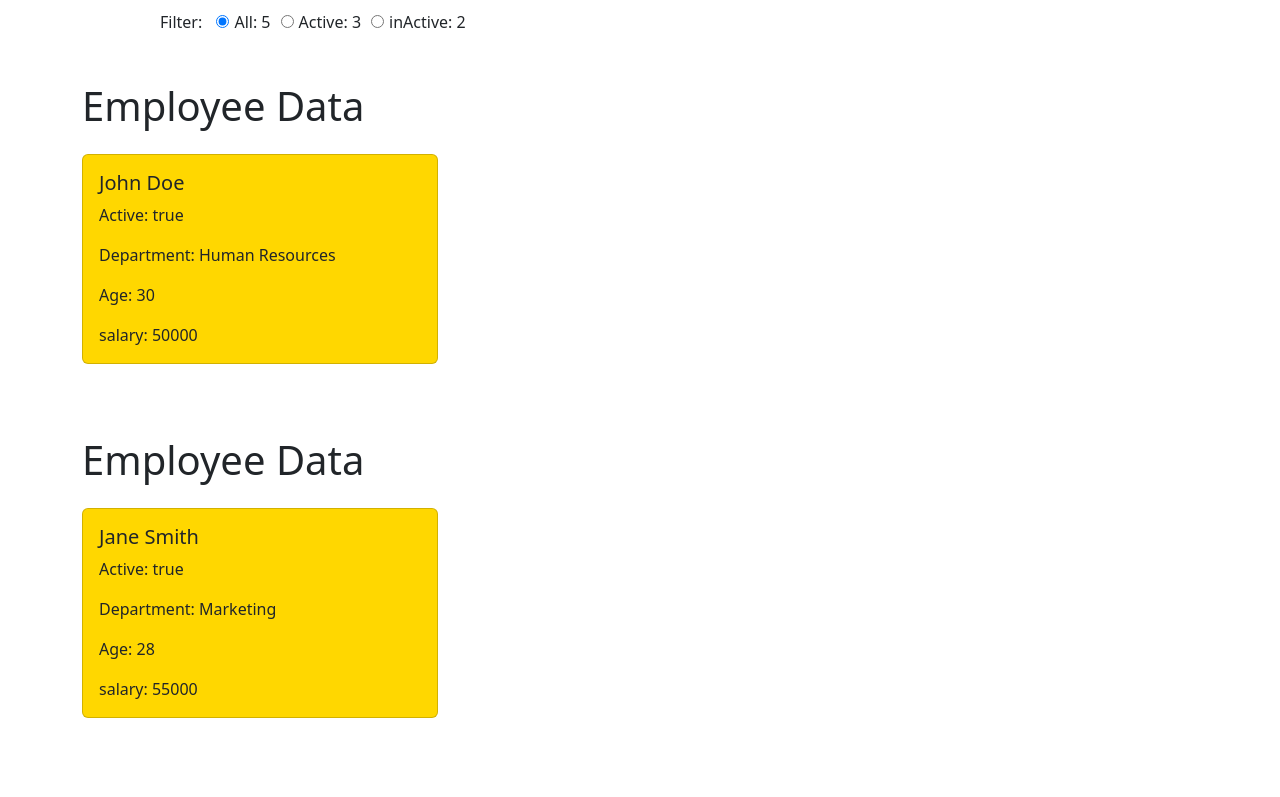
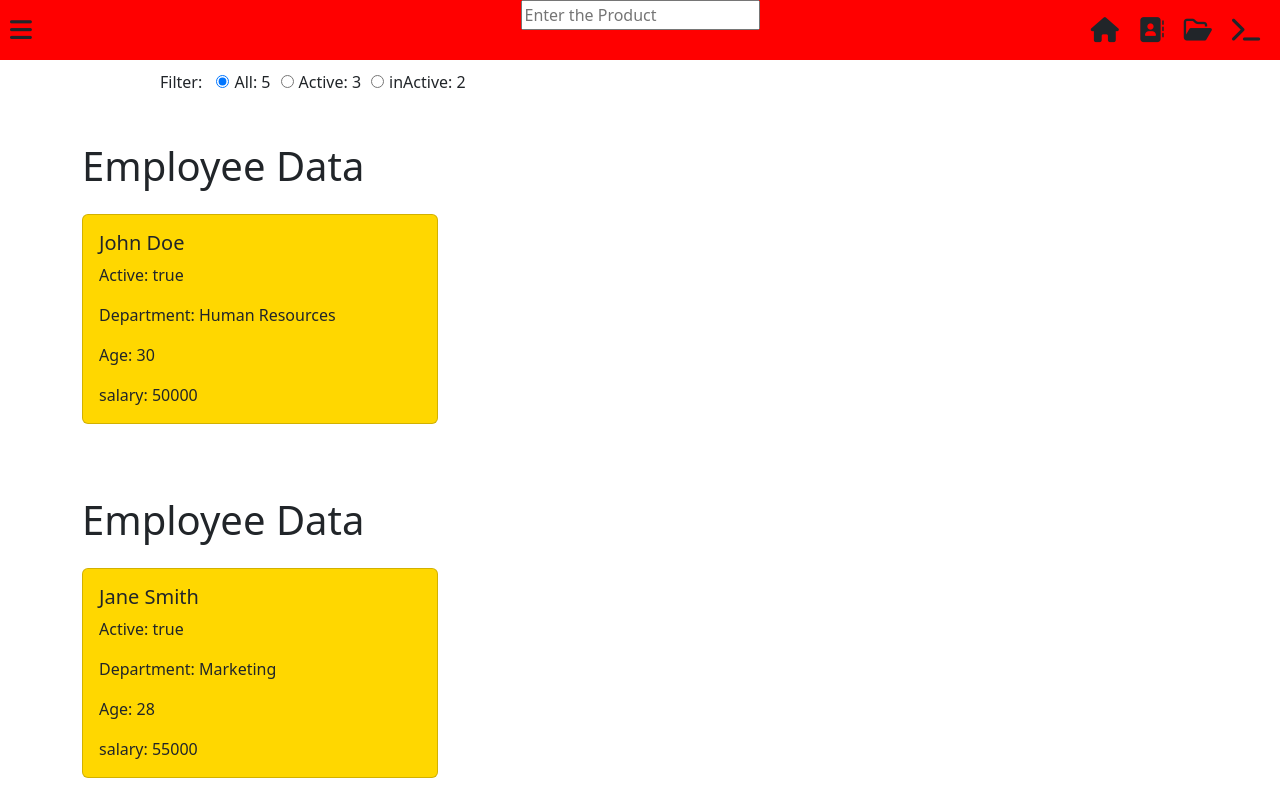
Before and after one commit to ShubhamMore6688/Angular, an Angular app in the folder project/: page / in a window 1280 px wide. Shown: the top 797 px of the page. Built offline with nearby package versions, Linux system fonts and the light colour scheme.

Commit message:
non-related component communication

```diff
--- a/project/src/app/app.component.html
+++ b/project/src/app/app.component.html
@@ -7,8 +7,9 @@
 <!-- <app-ng-containers></app-ng-containers> -->
 <!-- <app-ng-template></app-ng-template> -->
 
-<!-- <app-homepage></app-homepage> -->
-<app-custom-prop-binding></app-custom-prop-binding>
+<app-homepage></app-homepage>
+<!-- <app-navbar></app-navbar>
+<app-custom-prop-binding></app-custom-prop-binding> -->
 
 <br>
 <!-- <app-eventbinding></app-eventbinding> -->
--- a/project/src/app/component/custom-prop-binding/custom-prop-binding.component.html
+++ b/project/src/app/component/custom-prop-binding/custom-prop-binding.component.html
@@ -8,5 +8,7 @@
 <div class="container" *ngFor="let item of employee" >
     <h1 class="mt-5 mb-4">Employee Data</h1>
 
-    <app-users  [emp]="item" *ngIf="usersToBeDisplay === 'All' || item.active.toString() === usersToBeDisplay"></app-users>
+    <!-- <app-users  [emp]="item" *ngIf="usersToBeDisplay === 'All' || item.active.toString() === usersToBeDisplay"></app-users> -->
+    <app-users  [emp]="item" *ngIf="searchText === '' || item.name.includes(searchText)" ></app-users>
+
 </div>
--- a/project/src/app/component/custom-prop-binding/custom-prop-binding.component.ts
+++ b/project/src/app/component/custom-prop-binding/custom-prop-binding.component.ts
@@ -1,4 +1,4 @@
-import { Component } from '@angular/core';
+import { Component, Input } from '@angular/core';
 
 @Component({
   selector: 'app-custom-prop-binding',
@@ -58,5 +58,10 @@ usersToBeDisplay: string = 'All'
 
 onFilterChange(value: string){
     this.usersToBeDisplay = value;
+
+
 }
+@Input()
+searchText:string = ''
+
 }
--- a/project/src/app/component/homepage/homepage.component.html
+++ b/project/src/app/component/homepage/homepage.component.html
@@ -1,4 +1,4 @@
-<app-navbar></app-navbar>
+<!-- <app-navbar></app-navbar>
 
 
 
@@ -13,4 +13,8 @@
         </div>
     </div>
 </div>
-<app-footer></app-footer>
+<app-footer></app-footer> -->
+
+
+<app-navbar (sendSearchText)="getSearchText($event)"></app-navbar>
+<app-custom-prop-binding [searchText]="searchText"></app-custom-prop-binding>
--- a/project/src/app/component/homepage/homepage.component.ts
+++ b/project/src/app/component/homepage/homepage.component.ts
@@ -7,4 +7,10 @@ import { Component } from '@angular/core';
 })
 export class HomepageComponent {
 
+  searchText:string = ''
+
+  getSearchText(value: string){
+    this.searchText = value
+  }
+
 }
--- a/project/src/app/component/navbar/navbar.component.html
+++ b/project/src/app/component/navbar/navbar.component.html
@@ -1,6 +1,9 @@
 <div class="header">
     <div class="menu">
         <i class="fa-solid fa-bars"></i>
+    </div>
+    <div class="searchbar">
+        <input type="text" placeholder="Enter the Product" [(ngModel)]="searchText" (input)="onInputText()">
     </div>
     <div class="list">
         <ul>
--- a/project/src/app/component/navbar/navbar.component.ts
+++ b/project/src/app/component/navbar/navbar.component.ts
@@ -1,4 +1,4 @@
-import { Component } from '@angular/core';
+import { Component, EventEmitter, Output } from '@angular/core';
 
 @Component({
   selector: 'app-navbar',
@@ -12,4 +12,13 @@ export class NavbarComponent {
   //  this.folderOpen = !this.folderOpen;
   // }
 
+  @Output()
+  sendSearchText: EventEmitter<string> = new EventEmitter<string>()
+
+  searchText: string = '';
+
+  onInputText(){
+    // console.log(this.searchText)
+    this.sendSearchText.emit(this.searchText)
+  }
 }
```
